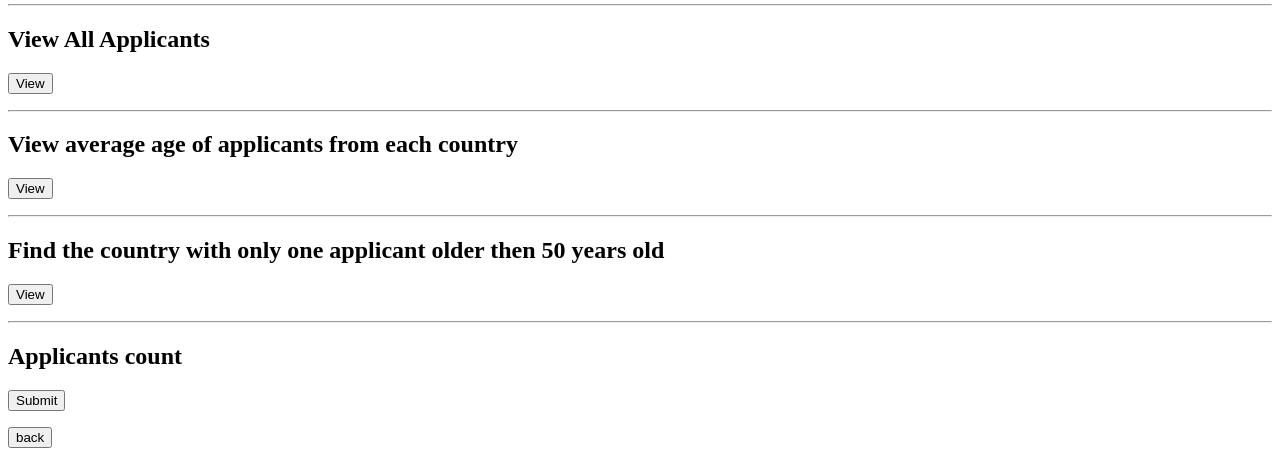
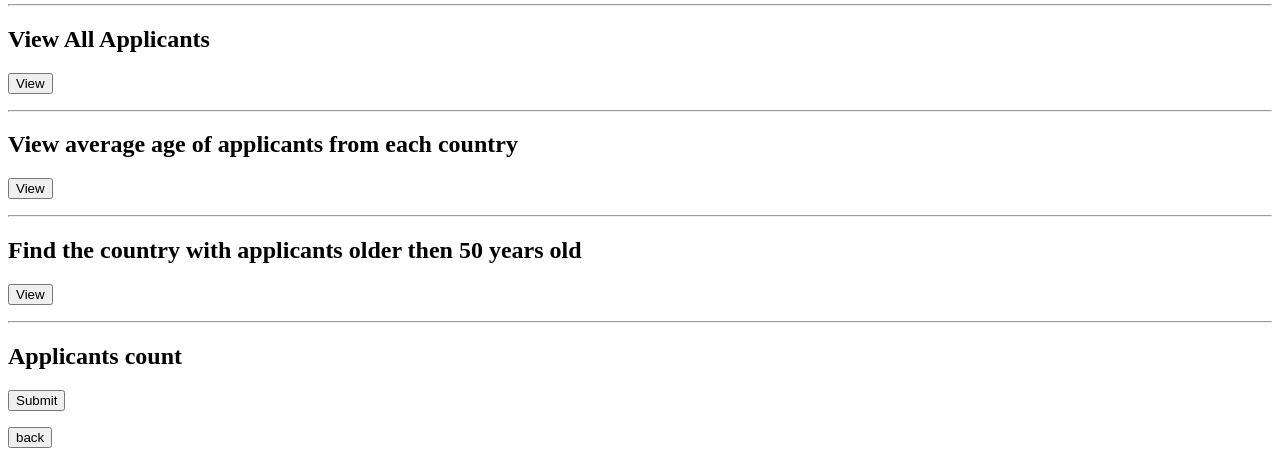
Before and after one commit to Shawn-Xihao-Wu/Modeling-Canadian-Immigration-System-in-SQL-and-PHP-CPSC-304, a PHP site: page /applicants.php in a window 1280 px wide. Shown: the part 460-924 px from the top of the page. Run offline with PHP 8.4, Linux system fonts and the light colour scheme.

Commit message:
modified group by

```diff
--- a/applicants.php
+++ b/applicants.php
@@ -209,7 +209,7 @@
             global $db_conn, $viewGroupByStatement;
 
 
-            $result = executePlainSQL("SELECT Nationality, COUNT(*) FROM Applicants WHERE (CURRENT_DATE - DateOfBirth)/365 > 50 group by nationality HAVING COUNT(*) < 2");
+            $result = executePlainSQL("SELECT Nationality, COUNT(*) FROM Applicants WHERE (CURRENT_DATE - DateOfBirth)/365 > 50 group by nationality HAVING COUNT(*) > 0");
 
             $viewGroupByStatement = printGroupByTuples($result);
         }
@@ -564,7 +564,7 @@
 
         <hr />
 
-        <h2>Find the country with only one applicant older then 50 years old</h2>
+        <h2>Find the country with applicants older then 50 years old</h2>
             <form method="GET" action="applicants.php">
             <!--refresh page when submitted-->
             <input type="hidden" id="viewGroupByHavingTupleRequest" name="viewGroupByHavingTupleRequest">
```
